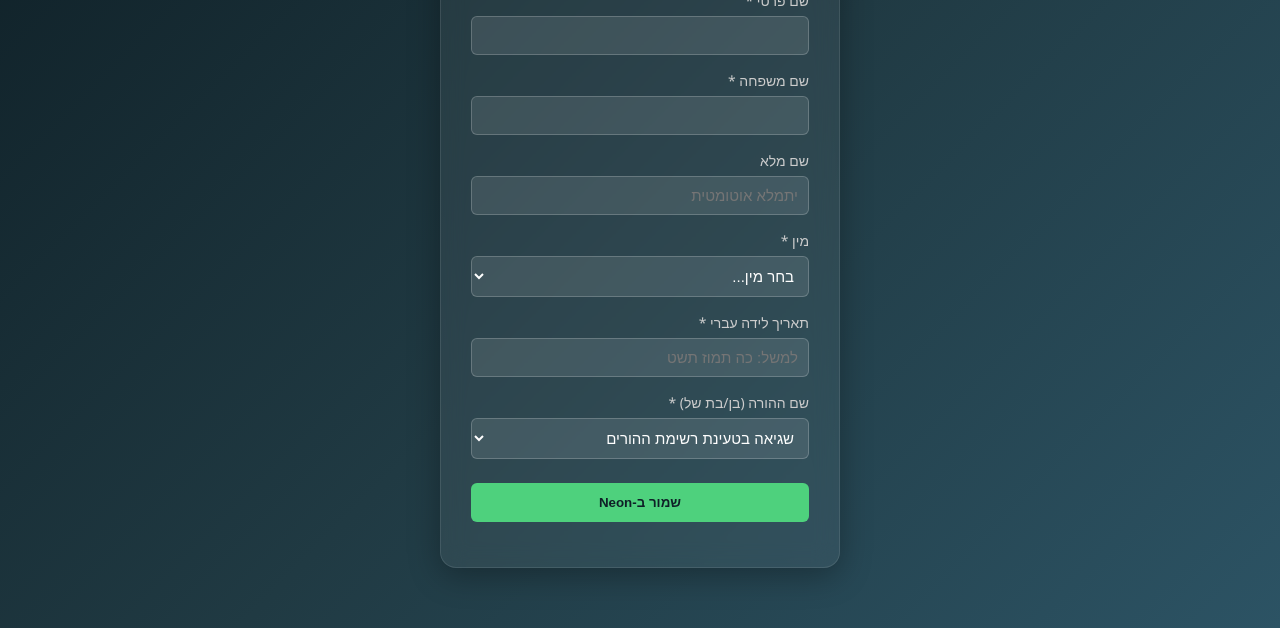
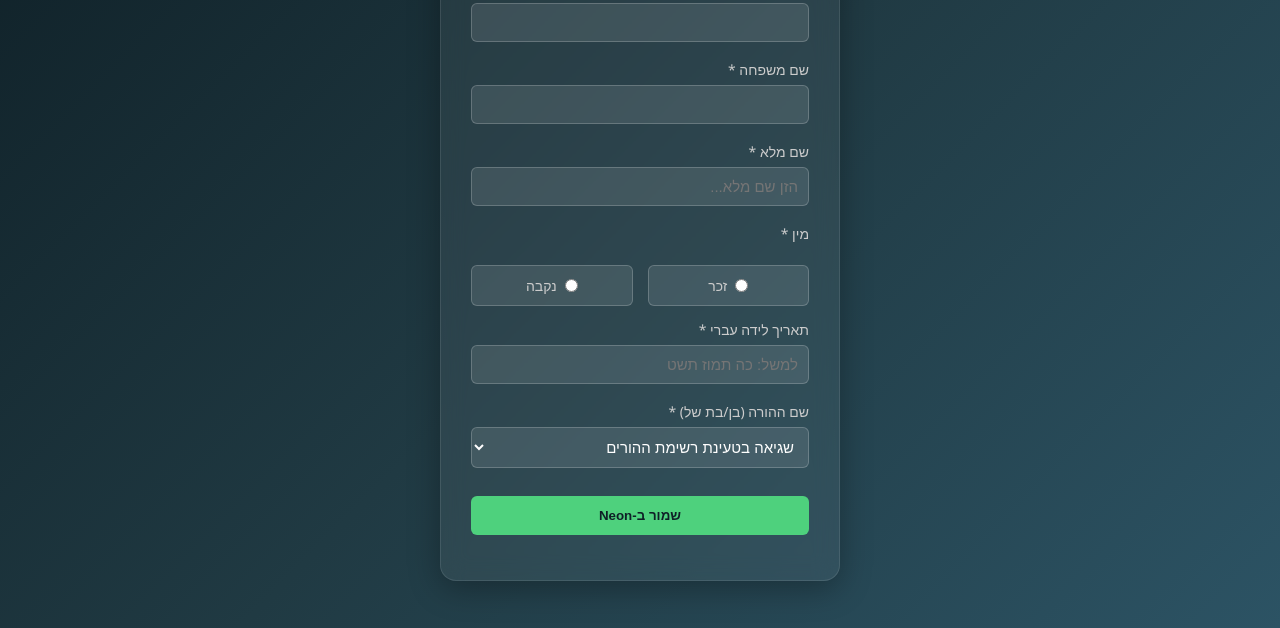
Before and after one commit to yosgos/BloyPlus, a website: page index.html in a window 1280 px wide. Shown: the part 172-800 px from the top of the page. Drawn offline with Linux system fonts and the light colour scheme; no server answers.

Commit message:
Update index.html

```diff
--- a/index.html
+++ b/index.html
@@ -4,7 +4,6 @@
     <meta charset="UTF-8">
     <title>הוספת חבר משפחה</title>
     <style>
-        /* עיצוב רקע דינמי ויוקרתי */
         body {
             font-family: 'Segoe UI', Arial, sans-serif;
             background: linear-gradient(135deg, #0f2027, #203a43, #2c5364);
@@ -16,7 +15,6 @@
             padding: 20px;
             box-sizing: border-box;
         }
-        /* קופסת הטופס בעיצוב זכוכית (Glassmorphism) */
         .form-box {
             background: rgba(255, 255, 255, 0.06);
             backdrop-filter: blur(12px);
@@ -30,9 +28,8 @@
             box-sizing: border-box;
         }
         h2 { text-align: center; margin-bottom: 20px; font-weight: 400; }
-        label { font-size: 14px; color: #ccc; display: block; margin-top: 12px; }
+        label { font-size: 14px; color: #ccc; display: block; margin-top: 14px; }
 
-        /* עיצוב שדות הקלט ותפריטי הבחירה */
         input, select {
             width: 100%;
             padding: 10px;
@@ -44,23 +41,47 @@
             box-sizing: border-box;
             font-size: 15px;
         }
-        /* התאמת האופציות בתוך הסלקט שיהיו קריאות על רקע כהה */
         select option {
             background: #203a43;
             color: white;
         }
         input:focus, select:focus { outline: none; border-color: #4ed17d; }
 
-        /* שדה לקריאה בלבד (שם מלא) */
-        input:readonly {
-            background: rgba(255, 255, 255, 0.03);
-            color: #aaa;
-            border-style: dashed;
-            cursor: not-allowed;
+        /* עיצוב לחצני הרדיו (מין) אחד ליד השני */
+        .gender-container {
+            display: flex;
+            gap: 15px;
+            margin-top: 8px;
+        }
+        .gender-option {
+            flex: 1;
+            display: flex;
+            align-items: center;
+            justify-content: center;
+            gap: 8px;
+            background: rgba(255, 255, 255, 0.1);
+            border: 1px solid rgba(255, 255, 255, 0.2);
+            padding: 10px;
+            border-radius: 6px;
+            cursor: pointer;
+            transition: 0.2s;
+        }
+        .gender-option input {
+            width: auto;
+            margin: 0;
+            cursor: pointer;
+        }
+        /* אפקט יפה כשבוחרים בלחצן הרדיו */
+        .gender-option:hover {
+            background: rgba(255, 255, 255, 0.15);
+        }
+        .gender-option has(:checked), /* תמיכה בדפדפנים מודרניים */
+        .gender-option:focus-within {
+            border-color: #4ed17d;
+            background: rgba(78, 209, 125, 0.15);
         }
 
-        /* כפתור שליחה ירוק בולט */
-        button {
+        button[type="submit"] {
             width: 100%;
             padding: 12px;
             background: #4ed17d;
@@ -70,10 +91,10 @@
             font-weight: bold;
             cursor: pointer;
             transition: 0.2s;
-            margin-top: 20px;
+            margin-top: 24px;
         }
-        button:hover { background: #3db86b; transform: translateY(-1px); }
-        button:disabled { background: #555; cursor: not-allowed; color: #aaa; }
+        button[type="submit"]:hover { background: #3db86b; transform: translateY(-1px); }
+        button[type="submit"]:disabled { background: #555; cursor: not-allowed; color: #aaa; }
         #statusMessage { text-align: center; margin-top: 15px; font-size: 14px; }
     </style>
 </head>
@@ -88,15 +109,20 @@
         <label>שם משפחה *</label>
         <input type="text" id="last_name" required autocomplete="off">
 
-        <label>שם מלא</label>
-        <input type="text" id="full_name" readonly placeholder="יתמלא אוטומטית">
+        <label>שם מלא *</label>
+        <input type="text" id="full_name" required autocomplete="off" placeholder="הזן שם מלא...">
 
         <label>מין *</label>
-        <select id="gender" required>
-            <option value="" disabled selected>בחר מין...</option>
-            <option value="ז">זכר (ז)</option>
-            <option value="נ">נקבה (נ)</option>
-        </select>
+        <div class="gender-container">
+            <label class="gender-option">
+                <input type="radio" name="gender" value="ז" required>
+                <span>זכר</span>
+            </label>
+            <label class="gender-option">
+                <input type="radio" name="gender" value="נ" required>
+                <span>נקבה</span>
+            </label>
+        </div>
 
         <label>תאריך לידה עברי *</label>
         <input type="text" id="hebrew_date" placeholder="למשל: כה תמוז תשט" required autocomplete="off">
@@ -112,21 +138,9 @@
 </div>
 
 <script>
-    const firstNameInput = document.getElementById('first_name');
-    const lastNameInput = document.getElementById('last_name');
-    const fullNameInput = document.getElementById('full_name');
     const parentSelect = document.getElementById('son_of');
 
-    // שרשור אוטומטי של שם פרטי + משפחה בזמן ההקלדה
-    function updateFullName() {
-        const first = firstNameInput.value.trim();
-        const last = lastNameInput.value.trim();
-        fullNameInput.value = first && last ? `${first} ${last}` : (first || last);
-    }
-    firstNameInput.addEventListener('input', updateFullName);
-    lastNameInput.addEventListener('input', updateFullName);
-
-    // טעינת רשימת ההורים מהשרת ברגע שהדף עולה
+    // טעינת רשימת ההורים מהשרת (כבר מגיעה ממוינת!)
     window.onload = async () => {
         try {
             const response = await fetch('/api/get-eligible-parents');
@@ -138,8 +152,8 @@
 
             parents.forEach(parent => {
                 const option = document.createElement('option');
-                option.value = parent.name; // הערך שיישלח לעמודת son_of (שם פרטי + שם משפחה)
-                option.textContent = `${parent.name} (${parent.id})`; // מה שהמשתמש יראה בסלקט
+                option.value = parent.name;     // הערך שנשלח לשרת
+                option.textContent = parent.name; // המשתמש רואה רק את השם, בלי ה-ID!
                 parentSelect.appendChild(option);
             });
         } catch (err) {
@@ -159,11 +173,14 @@
         btn.innerText = 'שומר נתונים...';
         status.innerText = '';
 
+        // בדיקה איזה לחצן רדיו של מין נבחר
+        const selectedGender = document.querySelector('input[name="gender"]:checked').value;
+
         const payload = {
-            first_name: firstNameInput.value.trim(),
-            last_name: lastNameInput.value.trim(),
-            full_name: fullNameInput.value.trim(),
-            gender: document.getElementById('gender').value,
+            first_name: document.getElementById('first_name').value.trim(),
+            last_name: document.getElementById('last_name').value.trim(),
+            full_name: document.getElementById('full_name').value.trim(),
+            gender: selectedGender,
             hebrew_date: document.getElementById('hebrew_date').value.trim(),
             son_of: parentSelect.value
         };
@@ -181,8 +198,7 @@
                 status.style.color = '#4ed17d';
                 status.innerText = result.message || 'החבר נשמר בהצלחה!';
                 document.getElementById('familyForm').reset();
-                fullNameInput.value = ''; // איפוס ידני לשדה ה-readonly
-                parentSelect.value = ""; // איפוס תפריט ההורים
+                parentSelect.value = "";
             } else {
                 status.style.color = '#ff6b6b';
                 status.innerText = result.error || 'חלה שגיאה בשמירה';
```
